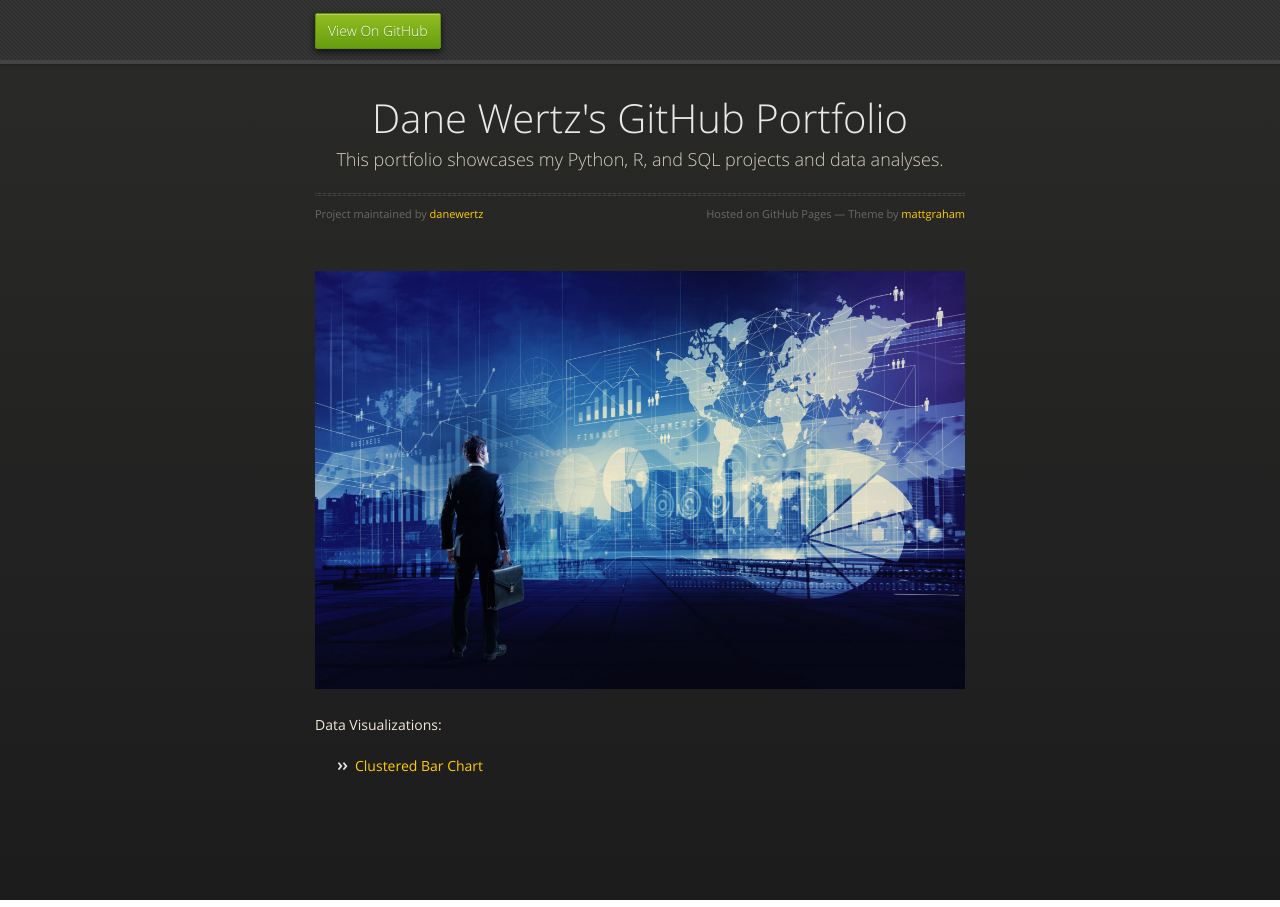
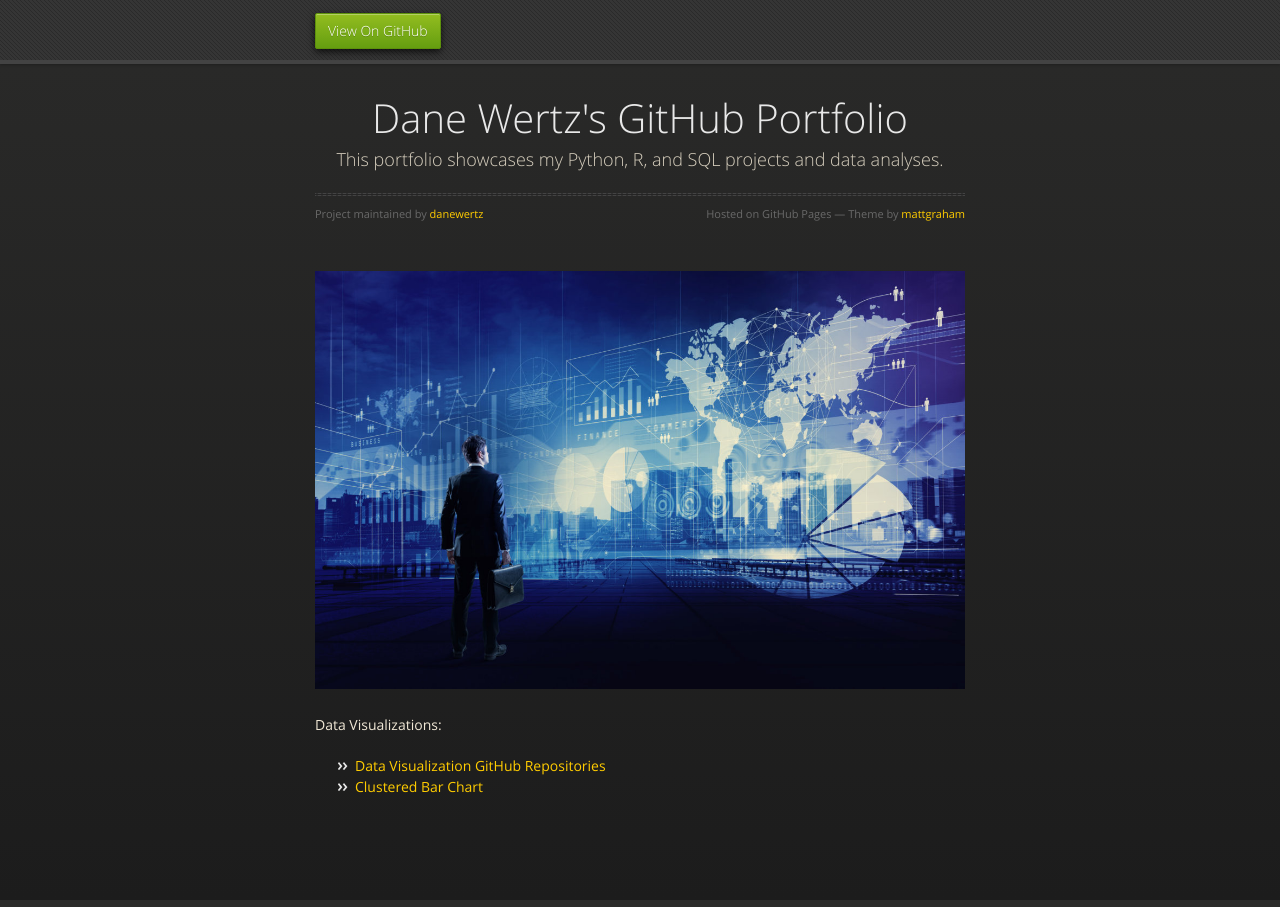
Before and after one commit to danewertz/danewertz.github.io, a Jekyll site: the page built from index.md, in a window 1280 px wide. Built offline with Jekyll 4.4.1, drawn with Linux system fonts in a browser that asks for light colours.

Commit message:
Update index.md

```diff
--- a/index.md
+++ b/index.md
@@ -6,4 +6,5 @@ layout: default
 
 Data Visualizations:
 
+- [Data Visualization GitHub Repositories](/DataVisualizations)
 - [Clustered Bar Chart](/DataVisualizations/index.md)
```
